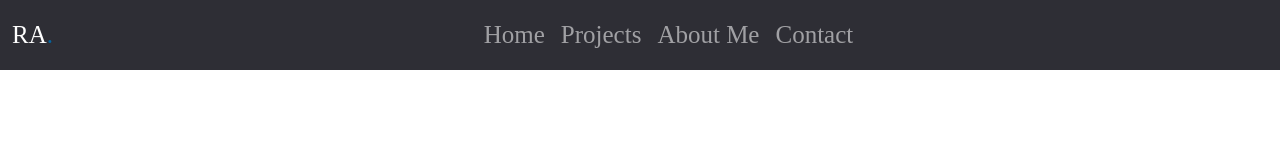
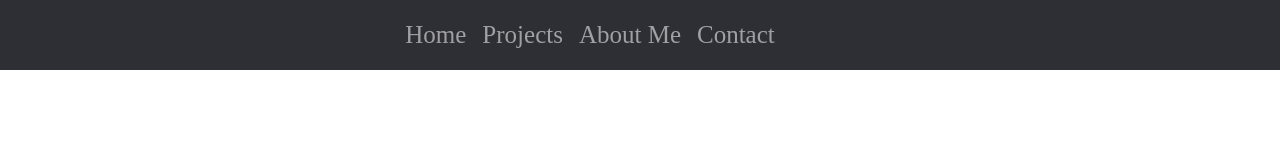
Before and after one commit to Mari-8/portfolio-website, a React (Create React App) app: page / in a window 1280 px wide. Shown: the top 143 px of the page. Built offline with nearby package versions, Linux system fonts and the light colour scheme.

Commit message:
Slight styling tweaks to navbar

```diff
--- a/src/components/Navigation.js
+++ b/src/components/Navigation.js
@@ -7,14 +7,14 @@ export default class App extends Component {
         return (
             <nav className="navbar navbar-expand-lg navbar-dark">
                 <div className="container-fluid content-center">
-                  <a className="navbar-brand" href="/">RA<span className="name-dot">.</span></a>
+
                   <button className="navbar-toggler" type="button" data-bs-toggle="collapse" data-bs-target="#navbarNavAltMarkup" aria-controls="navbarNavAltMarkup" aria-expanded="false" aria-label="Toggle navigation">
                     <span className="navbar-toggler-icon"></span>
                   </button>
-                  <div className="collapse navbar-collapse" id="navbarNavAltMarkup">
-                    <div className="navbar-nav d-md-flex d-block flex-row mx-md-auto mx-0">
+                  <div className="navb-content collapse navbar-collapse" id="navbarNavAltMarkup">
+                    <div className="navbar-nav d-md-flex d-block flex-row mx-md-auto mr-0">
                         <a className="nav-link" href="/">Home</a>
-                        <a className="nav-link" href="/projects">Projects</a>
+                        <a className="nav-link" href="/">Projects</a>
                         <a className="nav-link" href="/about">About Me</a>
                         <a className="nav-link" href="/contact">Contact</a>
                     </div>
```
